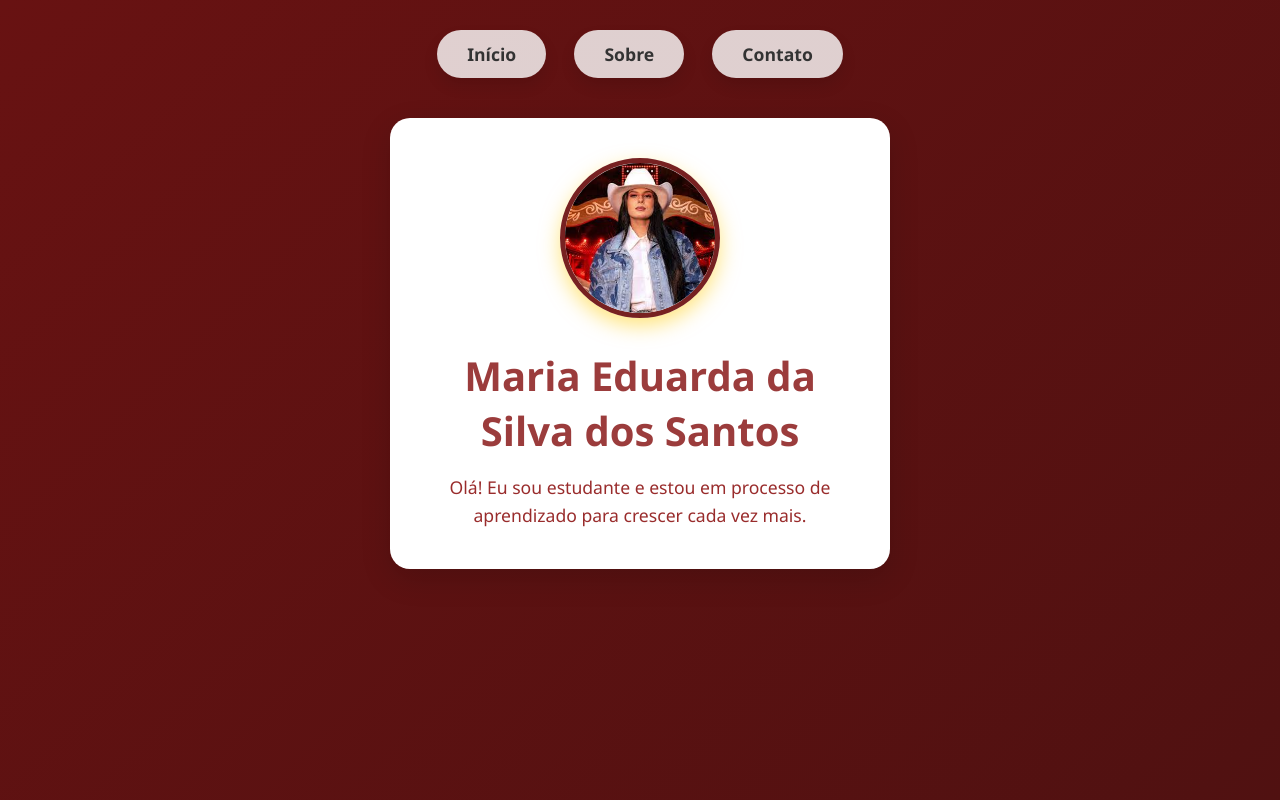
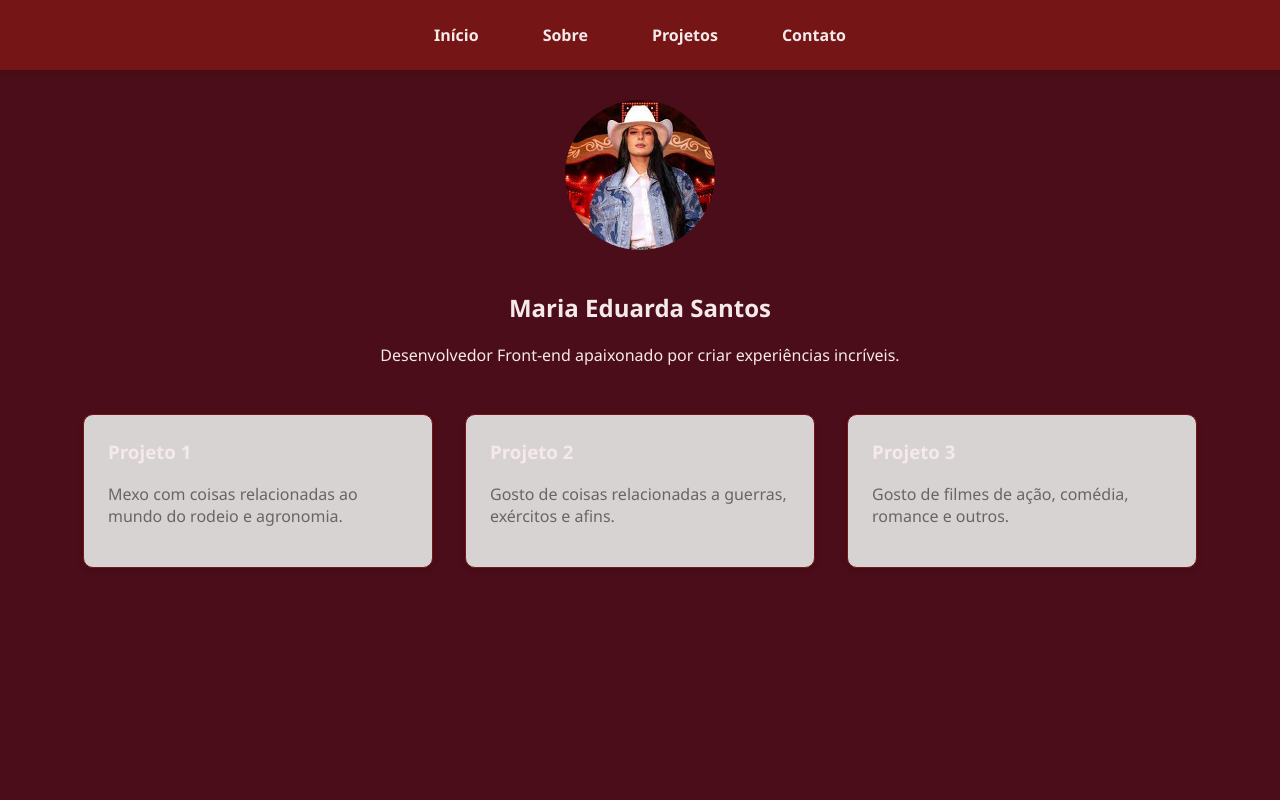
Before and after one commit to maria-eduarda-castela/portifolio, a plain HTML site: page index.html in a window 1280 px wide. Drawn offline with Linux system fonts and the light colour scheme.

Commit message:
atualização-do-site

```diff
--- a/index.html
+++ b/index.html
@@ -2,25 +2,45 @@
 <html lang="pt-BR">
 <head>
   <meta charset="UTF-8" />
-  <meta name="viewport" content="width=device-width, initial-scale=1" />
-  <title>Início - Maria Eduarda</title>
+  <meta name="viewport" content="width=device-width, initial-scale=1.0" />
+  <title>Meu Portfólio</title>
   <link rel="stylesheet" href="style.css" />
 </head>
 <body>
 
   <header>
     <nav class="nav-buttons">
-      <a href="index.html" class="btn">Início</a>
-      <a href="sobre.html" class="btn">Sobre</a>
-      <a href="contato.html" class="btn">Contato</a>
+  <!-- Botão Início: leva para a página principal do portfólio -->
+  <a href="index.html" class="btn" target="_blank">Início</a>
+  <!-- Botão Sobre: abre uma nova aba com informações pessoais e gostos -->
+  <a href="sobre.html" class="btn" target="_blank">Sobre</a>
+  <!-- Botão Projetos: mostra os projetos desenvolvidos em uma nova aba -->
+  <a href="projetos.html" class="btn" target="_blank">Projetos</a>
+  <!-- Botão Contato: abre uma nova aba com informações de contato -->
+  <a href="contato.html" class="btn" target="_blank">Contato</a>
     </nav>
   </header>
 
-  <main class="profile-container">
-    <img src="castela.jpg" alt="Foto de Maria Eduarda Silva" class="profile-photo" />
-    <h1>Maria Eduarda da Silva dos Santos</h1>
-    <p>Olá! Eu sou estudante e estou em processo de aprendizado para crescer cada vez mais.</p>
-  </main>
+  <section class="profile-container">
+    <img src="castela.jpg" alt="Foto de Perfil" class="profile-photo" />
+    <h1>Maria Eduarda Santos</h1>
+    <p>Desenvolvedor Front-end apaixonado por criar experiências incríveis.</p>
+  </section>
+
+  <section class="projects-container">
+    <div class="project-card">
+      <h3>Projeto 1</h3>
+      <p>Mexo com coisas relacionadas ao mundo do rodeio e agronomia.</p>
+    </div>
+    <div class="project-card">
+      <h3>Projeto 2</h3>
+      <p>Gosto de coisas relacionadas a guerras, exércitos e afins.</p>
+    </div>
+    <div class="project-card">
+      <h3>Projeto 3</h3>
+      <p>Gosto de filmes de ação, comédia, romance e outros.</p>
+    </div>
+  </section>
 
 </body>
 </html>
--- a/style.css
+++ b/style.css
@@ -1,79 +1,146 @@
-* {
+/* Estilo global */
+
+body {
+
   margin: 0;
+
   padding: 0;
-  box-sizing: border-box;
+
+  font-family: 'Segoe UI', Tahoma, Geneva, Verdana, sans-serif;
+
+  background-color: #4B0D19; /* vinho escuro */
+
+  color: #F5E9E9; /* tom claro para contraste */
+
 }
 
-/* Corpo da página */
-body {
-  font-family: 'Segoe UI', Tahoma, Geneva, Verdana, sans-serif;
-  background: linear-gradient(135deg, #681212 0%, #501111 100%);
-  color: #222;
-  min-height: 100vh;
-  display: flex;
-  flex-direction: column;
-  align-items: center;
+/* Estilo do cabeçalho */
+
+header {
+
+  position: fixed;
+
+  top: 0;
+
+  width: 100%;
+
+  background-color: #751515; /* vinho mais vivo */
+
+  padding: 1rem 0;
+
+  box-shadow: 0 2px 5px rgba(0, 0, 0, 0.1);
+
+  z-index: 1000;
+
 }
 
-/* Menu de navegação com botões */
+/* Menu com flexbox */
+
 .nav-buttons {
-  margin-top: 30px;
-  margin-bottom: 40px;
+
+  display: flex;
+
+  justify-content: center;
+
+  gap: 2rem;
+
 }
 
 .nav-buttons .btn {
+  color: #F5E9E9;
+  background-color: #751515;
   text-decoration: none;
-  background-color: #ffffffcc;
-  color: #333;
-  padding: 12px 30px;
-  margin: 0 12px;
-  font-size: 1.1rem;
-  font-weight: 600;
-  border-radius: 30px;
-  box-shadow: 0 8px 15px rgba(0,0,0,0.1);
-  transition: all 0.3s ease;
-  display: inline-block;
+  font-weight: bold;
+  padding: 0.5rem 1rem;
+  border-radius: 5px;
+  border: none;
+  transition: background 0.3s, color 0.3s;
+
+
 }
 
 .nav-buttons .btn:hover {
-  background-color: #420808;
-  color: #fff;
-  box-shadow: 0 12px 20px rgba(170, 11, 11, 0.6);
-  transform: translateY(-3px);
+
+  background-color: #333;
+
+  border-radius: 5px;
+
 }
 
-/* Container principal */
+/* Espaçamento do conteúdo por conta do header fixo */
+
 .profile-container {
-  background: #fff;
-  max-width: 500px;
-  padding: 40px 30px;
-  border-radius: 20px;
-  box-shadow: 0 10px 30px rgba(0,0,0,0.15);
+
+  padding-top: 100px;
+
   text-align: center;
+
 }
 
-/* Foto com sombra e borda */
 .profile-photo {
-  width: 160px;
-  height: 160px;
+
+  width: 150px;
+
+  height: 150px;
+
   border-radius: 50%;
+
   object-fit: cover;
-  border: 5px solid #772121;
-  box-shadow: 0 8px 20px rgba(255, 204, 0, 0.5);
-  margin-bottom: 25px;
+
+  margin-bottom: 1rem;
+
 }
 
-/* Título */
-h1 {
-  font-size: 2.5rem;
-  margin-bottom: 15px;
-  color: #9b3c3c;
-  font-weight: 700;
+/* Container de projetos */
+
+.projects-container {
+
+  display: flex;
+
+  flex-wrap: wrap;
+
+  justify-content: center;
+
+  gap: 2rem;
+
+  padding: 2rem;
+
 }
 
-/* Parágrafo */
-p {
-  font-size: 1.1rem;
-  line-height: 1.6;
-  color: #992c2c;
+/* Card de projeto */
+
+.project-card {
+
+  background-color: #d8d3d3;
+
+  border: 1px solid #751515;
+
+  border-radius: 10px;
+
+  padding: 1.5rem;
+
+  width: 300px;
+
+  box-shadow: 0 4px 6px rgba(0, 0, 0, 0.1);
+
+  transition: transform 0.2s;
+
 }
+
+.project-card:hover {
+
+  transform: translateY(-5px);
+
+}
+
+.project-card h3 {
+
+  margin-top: 0;
+
+}
+
+.project-card p {
+
+  color: #666;
+
+}
```
Also changed, not shown: contato.html (+3 -2 lines), projetos.html (added, +37 -0 lines), sobre.html (+9 -1 lines).
